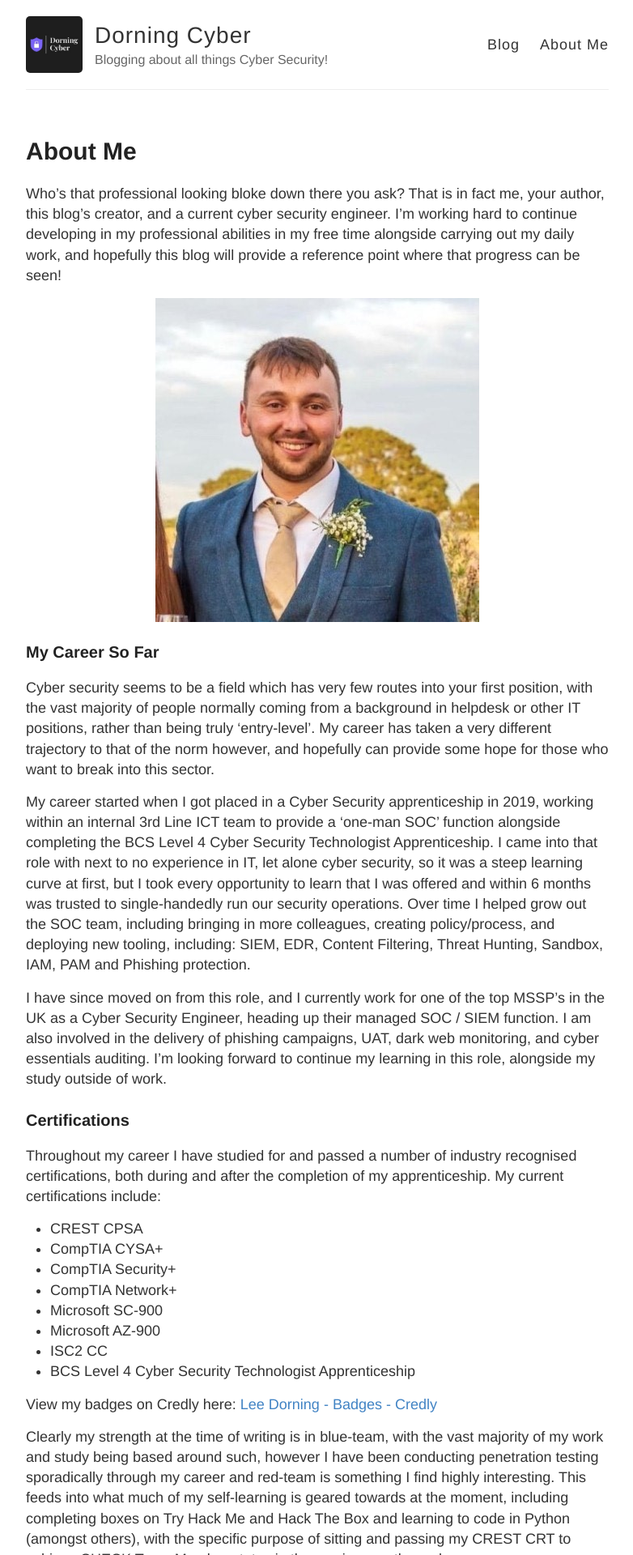
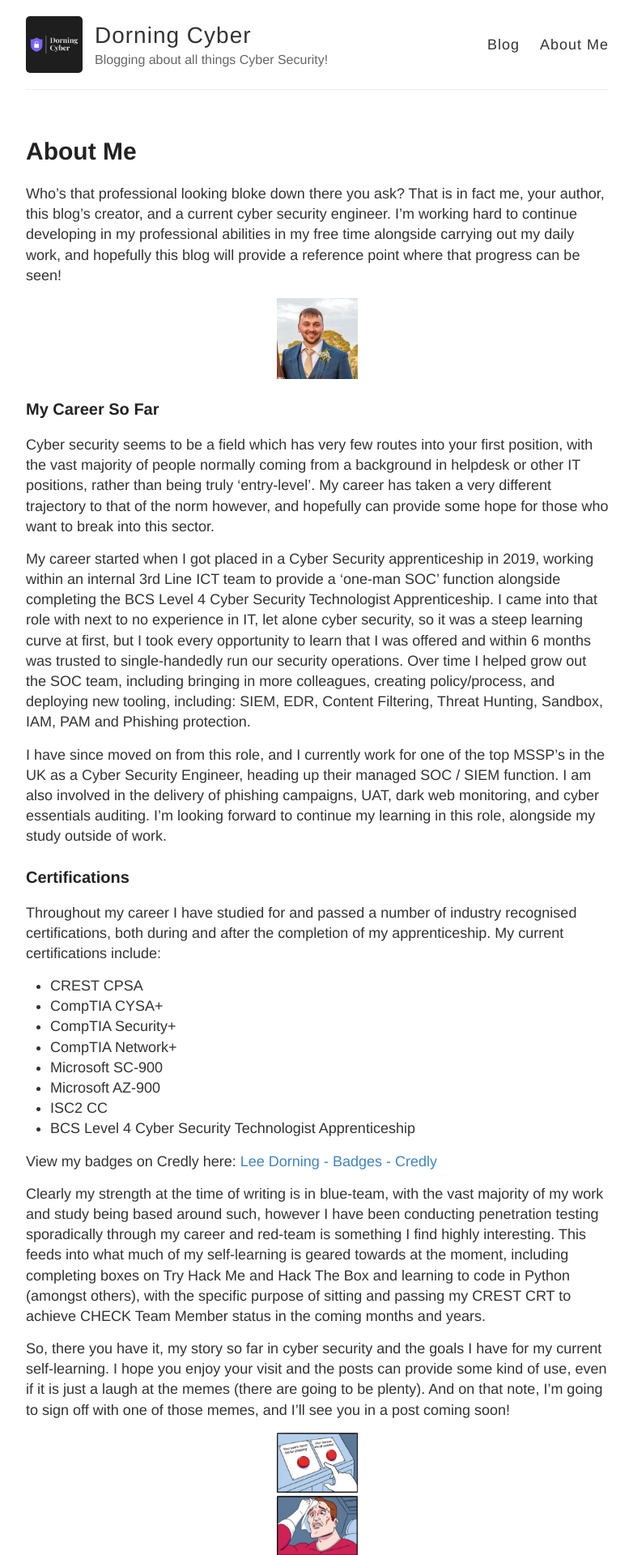
Before and after one commit to LeeDorning/LeeDorning.github.io, a Jekyll site: the page built from AboutMe.md, in a window 1280 px wide. Shown: the top 1920 px of the page at 81% size, without its empty margins (248-1030 px from the left). Built offline with Jekyll 4.4.1, drawn with Linux system fonts in a browser that asks for light colours.

Commit message:
Update AboutMe.md

```diff
--- a/AboutMe.md
+++ b/AboutMe.md
@@ -7,7 +7,7 @@ permalink: /aboutme/
 
 Who’s that professional looking bloke down there you ask? That is in fact me, your author, this blog’s creator, and a current cyber security engineer. I’m working hard to continue developing in my professional abilities in my free time alongside carrying out my daily work, and hopefully this blog will provide a reference point where that progress can be seen!
 
-![Lee Dorning](https://github.com/LeeDorning/LeeDorning.github.io/blob/main/images/ProfilePicture.jpg?raw=true){:style="display:block; margin-left:auto; margin-right:auto"}{: width="400"}
+![Lee Dorning](https://github.com/LeeDorning/LeeDorning.github.io/blob/main/images/ProfilePicture.jpg?raw=true){:style="display:block; margin-left:auto; margin-right:auto"}{: width="100"}
 
 
 ### My Career So Far
@@ -35,4 +35,4 @@ Clearly my strength at the time of writing is in blue-team, with the vast majori
 
 So, there you have it, my story so far in cyber security and the goals I have for my current self-learning. I hope you enjoy your visit and the posts can provide some kind of use, even if it is just a laugh at the memes (there are going to be plenty). And on that note, I’m going to sign off with one of those memes, and I’ll see you in a post coming soon!
 
-![About Me Meme](https://github.com/LeeDorning/LeeDorning.github.io/blob/main/images/AboutMeMeme.png?raw=true){:style="display:block; margin-left:auto; margin-right:auto"}{: width="400"}
+![About Me Meme](https://github.com/LeeDorning/LeeDorning.github.io/blob/main/images/AboutMeMeme.png?raw=true){:style="display:block; margin-left:auto; margin-right:auto"}{: width="100"}
```
